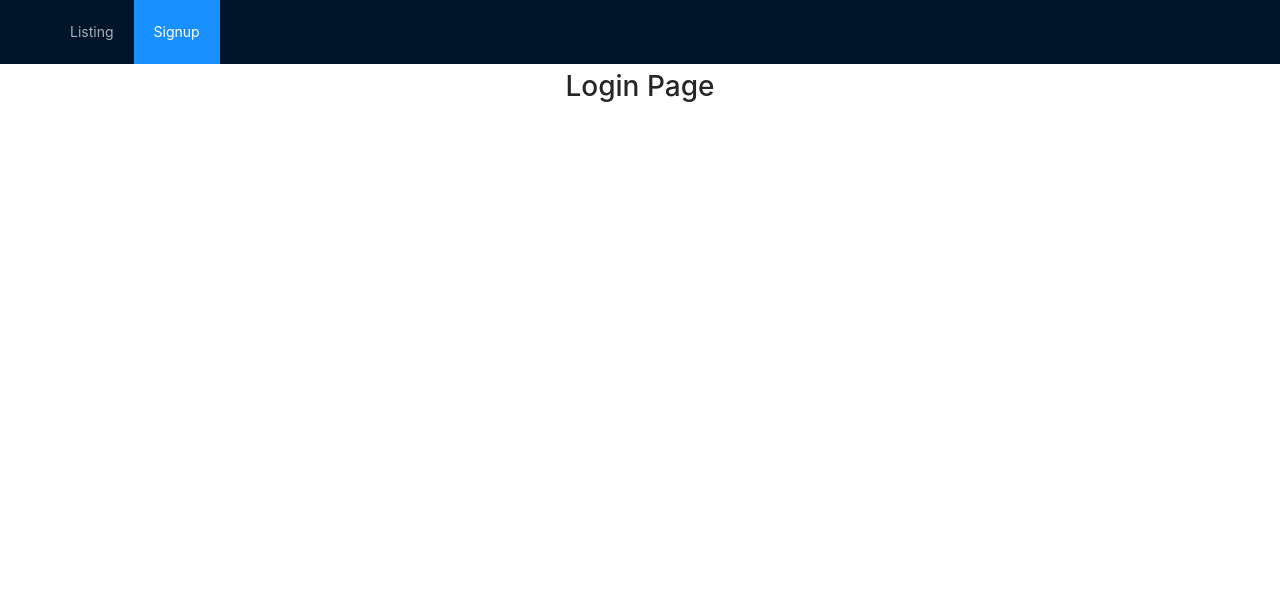
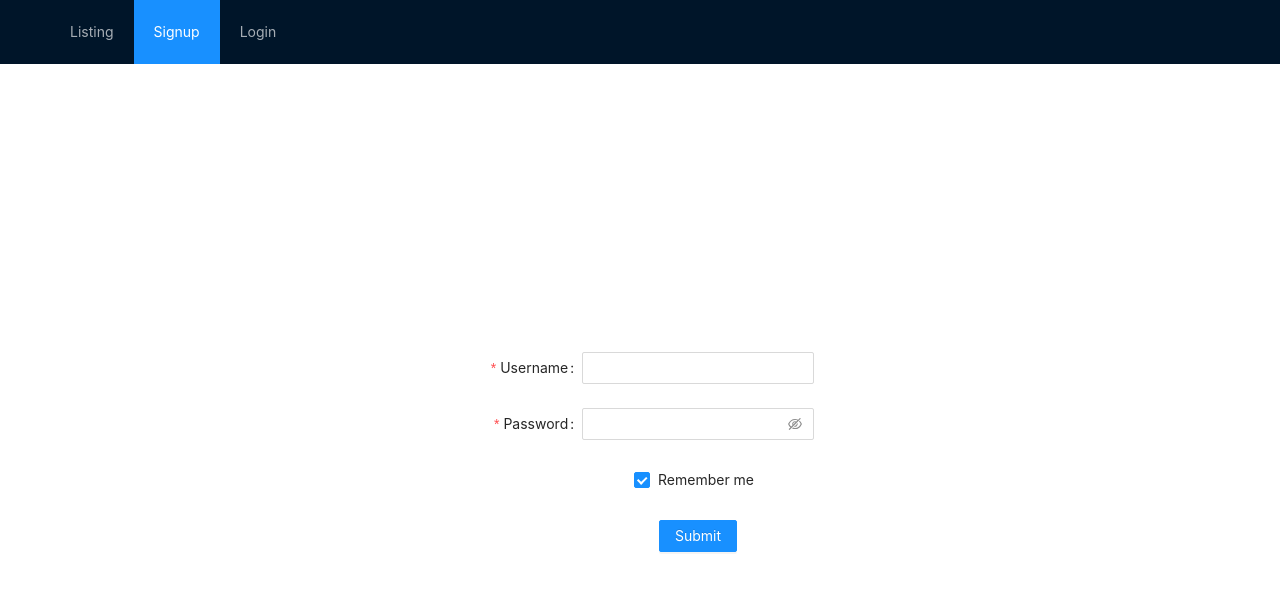
Before and after one commit to Harshitagupta2201/julyfsreactlistingapp, a React (Create React App) app: page /login in a window 1280 px wide. Shown: the top 590 px of the page. Built offline with nearby package versions, Linux system fonts and the light colour scheme.

Commit message:
added login

```diff
--- a/src/components/Nav.js
+++ b/src/components/Nav.js
@@ -1,35 +1,35 @@
-
-import { Breadcrumb, Layout, Menu } from 'antd';
-import React from 'react';
-import { Link } from 'react-router-dom';
+import { Breadcrumb, Layout, Menu } from "antd";
+import React from "react";
+import { Link } from "react-router-dom";
 const { Header, Content, Footer } = Layout;
 
 const Nav = () => {
-const items=[
+  const items = [
     {
-    key:1,
+      key: 1,
       label: <Link to={"/listing"}>Listing</Link>,
     },
     {
-    key:2,
+      key: 2,
       label: <Link to={"/signup"}>Signup</Link>,
-  }
-
-]
-
+    },
+    {
+      key: 3,
+      label: <Link to={"/login"}>Login</Link>,
+    },
+  ];
 
   return (
-
     <Header>
       <div className="logo" />
       <Menu
         theme="dark"
         mode="horizontal"
-      defaultSelectedKeys={['2']}
+        defaultSelectedKeys={["2"]}
         items={items}
       />
     </Header>
-  )
-}
+  );
+};
 
-export default Nav
+export default Nav;
--- a/src/pages/Login.js
+++ b/src/pages/Login.js
@@ -1,12 +1,91 @@
-import React from 'react'
+import React from "react";
+import { useNavigate } from "react-router-dom";
+import { Button, Checkbox, Form, Input } from "antd";
 
 const Login = () => {
+  const navigate = useNavigate(); // for dynmaic page routing
+  const onFinish = (values) => {
+    // api ca;; here --->>
+
+    navigate("/listing");
+  };
+  const onFinishFailed = (errorInfo) => {
+    console.log("Failed:", errorInfo);
+  };
   return (
-    <div>
+    <div
+      style={{
+        display: "flex",
+        justifyContent: "center",
+        alignItems: "center",
+        height: "100vh",
+      }}
+    >
+      <Form
+        name="basic"
+        labelCol={{
+          span: 8,
+        }}
+        wrapperCol={{
+          span: 16,
+        }}
+        initialValues={{
+          remember: true,
+        }}
+        onFinish={onFinish}
+        onFinishFailed={onFinishFailed}
+        autoComplete="off"
+      >
+        <Form.Item
+          label="Username"
+          name="username"
+          rules={[
+            {
+              required: true,
+              message: "Please input your username!",
+            },
+          ]}
+        >
+          <Input />
+        </Form.Item>
 
-        <h1>Login Page</h1>
+        <Form.Item
+          label="Password"
+          name="password"
+          rules={[
+            {
+              required: true,
+              message: "Please input your password!",
+            },
+          ]}
+        >
+          <Input.Password />
+        </Form.Item>
+
+        <Form.Item
+          name="remember"
+          valuePropName="checked"
+          wrapperCol={{
+            offset: 8,
+            span: 16,
+          }}
+        >
+          <Checkbox>Remember me</Checkbox>
+        </Form.Item>
+
+        <Form.Item
+          wrapperCol={{
+            offset: 8,
+            span: 16,
+          }}
+        >
+          <Button type="primary" htmlType="submit">
+            Submit
+          </Button>
+        </Form.Item>
+      </Form>
     </div>
-  )
-}
+  );
+};
 
-export default Login
+export default Login;
--- a/src/pages/SignUp.js
+++ b/src/pages/SignUp.js
@@ -1,12 +1,11 @@
 import React from "react";
 import { Button, Checkbox, Form, Input } from "antd";
 
-import {useNavigate} from "react-router-dom";
+import { useNavigate } from "react-router-dom";
 
 const SignUp = () => {
-  const navigate=useNavigate();  // for dynmaic page routing
+  const navigate = useNavigate(); // for dynmaic page routing
   const onFinish = (values) => {
-
     // api ca;; here --->>
 
     navigate("/listing");
@@ -38,6 +37,32 @@
         onFinishFailed={onFinishFailed}
         autoComplete="off"
       >
+        <Form.Item
+          label="Name"
+          name="name"
+          rules={[
+            {
+              required: true,
+              message: "Please input your name!",
+            },
+          ]}
+        >
+          <Input />
+        </Form.Item>
+
+        <Form.Item
+          label="Email"
+          name="email"
+          rules={[
+            {
+              required: true,
+              message: "Please input your email!",
+            },
+          ]}
+        >
+          <Input />
+        </Form.Item>
+
         <Form.Item
           label="Username"
           name="username"
```
Lines whose indentation alone changed are shown as unchanged.
